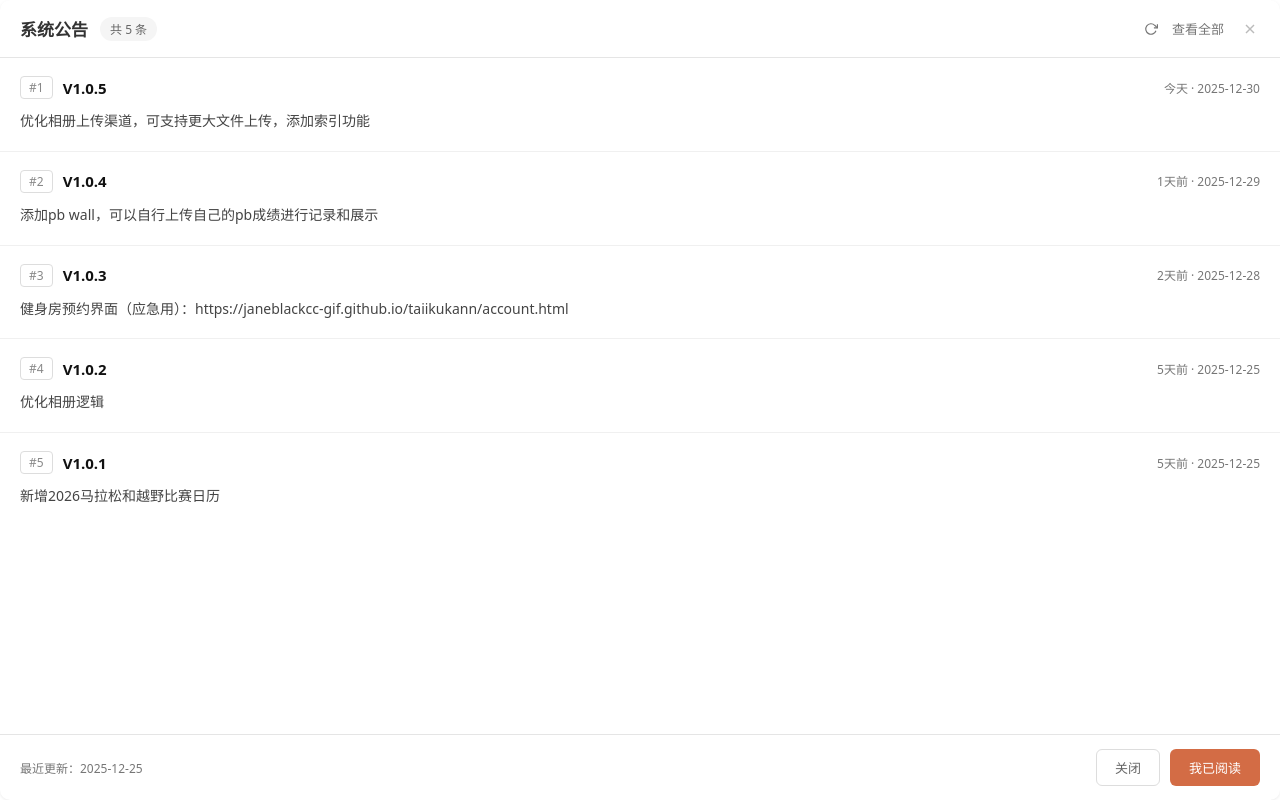
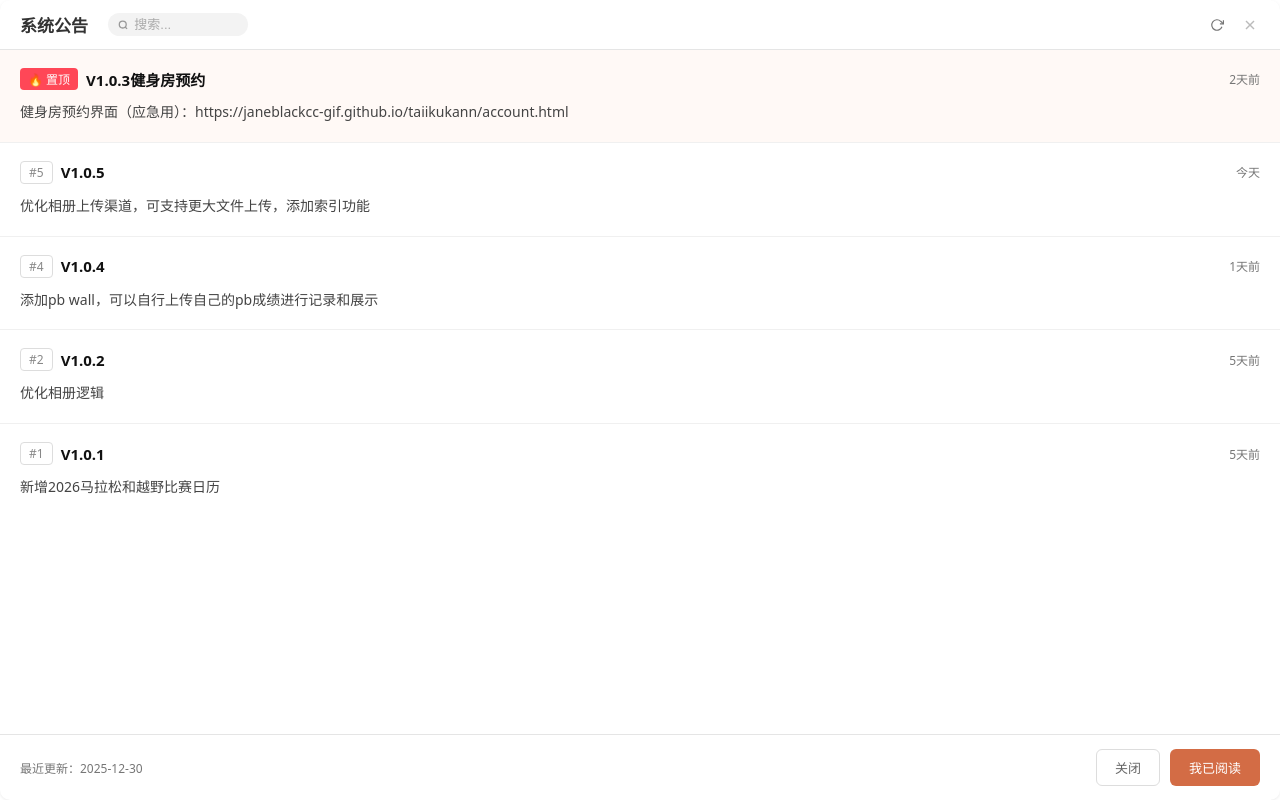
Before and after one commit to janeblackcc-gif/notion-notice, a plain HTML site: page index.html in a window 1280 px wide. Drawn offline with Linux system fonts and the light colour scheme.

Commit message:
function update

```diff
--- a/index.html
+++ b/index.html
@@ -10,6 +10,7 @@
             --text: #333;
             --text-light: #767676;
             --border: #E5E5E5;
+            --bg-search: #f3f3f3;
         }
         * { box-sizing: border-box; margin: 0; padding: 0; }
         body {
@@ -28,22 +29,44 @@
             box-shadow: 0 1px 3px rgba(0,0,0,0.08);
         }
         .header {
-            padding: 16px 20px;
+            padding: 12px 20px; /* 稍微减小padding以容纳搜索框 */
             border-bottom: 1px solid var(--border);
             display: flex;
             align-items: center;
             justify-content: space-between;
         }
-        .header-left { display: flex; align-items: center; gap: 12px; }
-        .title { font-size: 17px; font-weight: 600; }
-        .badge {
-            background: #F5F5F5;
-            color: #666;
-            padding: 3px 10px;
-            border-radius: 12px;
-            font-size: 12px;
+        .header-left { display: flex; align-items: center; gap: 12px; flex: 1; }
+        .title { font-size: 17px; font-weight: 600; white-space: nowrap; }
+
+        /* 搜索框样式 - Start */
+        .search-wrapper {
+            display: flex;
+            align-items: center;
+            background: var(--bg-search);
+            padding: 4px 10px;
+            border-radius: 16px;
+            margin-left: 8px;
+            transition: all 0.2s;
+            width: 140px; /* 默认宽度 */
         }
-        .header-right { display: flex; align-items: center; gap: 14px; }
+        .search-wrapper:focus-within {
+            background: #fff;
+            box-shadow: 0 0 0 2px var(--primary);
+            width: 180px; /* 聚焦时变宽 */
+        }
+        .search-icon { color: #999; margin-right: 6px; }
+        .search-input {
+            border: none;
+            background: transparent;
+            outline: none;
+            font-size: 13px;
+            color: var(--text);
+            width: 100%;
+        }
+        .search-input::placeholder { color: #aaa; }
+        /* 搜索框样式 - End */
+
+        .header-right { display: flex; align-items: center; gap: 14px; margin-left: 10px;}
         .link {
             color: var(--text-light);
             font-size: 13px;
@@ -55,6 +78,7 @@
             background: none;
             border: none;
             padding: 0;
+            white-space: nowrap;
         }
         .link:hover { color: var(--primary); }
         .close-btn {
@@ -78,6 +102,11 @@
         .card {
             padding: 18px 20px;
             border-bottom: 1px solid #F0F0F0;
+            transition: background 0.2s;
+        }
+        /* 置顶样式 */
+        .card.pinned {
+            background: #fff9f6; /* 轻微的背景色区分 */
         }
         .card:last-child { border-bottom: none; }
         .card-top {
@@ -86,13 +115,25 @@
             align-items: center;
             margin-bottom: 10px;
         }
-        .card-meta { display: flex; align-items: center; gap: 10px; }
+        .card-meta { display: flex; align-items: center; gap: 8px; }
         .version {
             font-size: 12px;
             color: #888;
             border: 1px solid #ddd;
             padding: 2px 8px;
             border-radius: 4px;
+        }
+        /* 置顶标签样式 */
+        .pin-badge {
+            font-size: 12px;
+            color: #fff;
+            background: #ff4757;
+            padding: 2px 8px;
+            border-radius: 4px;
+            font-weight: 500;
+            display: flex;
+            align-items: center;
+            gap: 2px;
         }
         .card-title { font-size: 15px; font-weight: 600; color: #111; }
         .timestamp { font-size: 12px; color: var(--text-light); }
@@ -143,17 +184,13 @@
             transition: all 0.15s;
             border: 1px solid transparent;
         }
-        .btn-outline {
-            background: #fff;
-            border-color: #ddd;
-            color: #666;
-        }
+        .btn-outline { background: #fff; border-color: #ddd; color: #666; }
         .btn-outline:hover { border-color: #999; color: #333; }
-        .btn-primary {
-            background: var(--primary);
-            color: #fff;
-        }
+        .btn-primary { background: var(--primary); color: #fff; }
         .btn-primary:hover { background: #c25d38; }
+
+        /* 搜索无结果提示 */
+        .no-result { text-align: center; padding: 40px; color: #999; font-size: 14px; display: none; }
     </style>
 </head>
 <body>
@@ -161,15 +198,20 @@
         <div class="header">
             <div class="header-left">
                 <span class="title">系统公告</span>
-                <span class="badge">共 <span id="count">0</span> 条</span>
+                <div class="search-wrapper">
+                    <svg class="search-icon" width="12" height="12" viewBox="0 0 24 24" fill="none" stroke="currentColor" stroke-width="3">
+                        <circle cx="11" cy="11" r="8"></circle>
+                        <line x1="21" y1="21" x2="16.65" y2="16.65"></line>
+                    </svg>
+                    <input type="text" id="searchInput" class="search-input" placeholder="搜索..." oninput="handleSearch()">
+                </div>
             </div>
             <div class="header-right">
-                <button class="link" onclick="location.reload()" aria-label="刷新">
+                <span class="badge" style="display:none">共 <span id="count">0</span> 条</span> <button class="link" onclick="location.reload()" aria-label="刷新">
                     <svg width="14" height="14" viewBox="0 0 24 24" fill="none" stroke="currentColor" stroke-width="2">
                         <path d="M23 4v6h-6"/><path d="M20.49 15a9 9 0 1 1-2.12-9.36L23 10"/>
                     </svg>
                 </button>
-                <a class="link" href="#">查看全部</a>
                 <button class="close-btn" onclick="markRead()" aria-label="关闭">
                     <svg width="16" height="16" viewBox="0 0 24 24" fill="none" stroke="currentColor" stroke-width="2">
                         <line x1="18" y1="6" x2="6" y2="18"/><line x1="6" y1="6" x2="18" y2="18"/>
@@ -177,14 +219,17 @@
                 </button>
             </div>
         </div>
+
         <div id="content" class="content"></div>
+        <div id="no-result" class="no-result">未找到相关公告</div>
+
         <div id="empty" class="empty">
             <div class="empty-icon">✅</div>
             <p>目前没有新通知</p>
             <button class="restore-btn" onclick="restore()">查看历史消息</button>
         </div>
         <div class="footer">
-            <div class="footer-info">最近更新：2025-12-25</div>
+            <div class="footer-info">最近更新：2025-12-30</div>
             <div class="footer-btns">
                 <button class="btn btn-outline" onclick="markRead()">关闭</button>
                 <button class="btn btn-primary" onclick="markRead()">我已阅读</button>
@@ -192,15 +237,18 @@
         </div>
     </div>
     <script>
+        // 数据源：增加 top: true 属性来实现置顶
         const data = [
             { id: 5, title: 'V1.0.5', date: '2025/12/30', content: '优化相册上传渠道，可支持更大文件上传，添加索引功能' },
             { id: 4, title: 'V1.0.4', date: '2025/12/29', content: '添加pb wall，可以自行上传自己的pb成绩进行记录和展示' },
-	    { id: 3, title: 'V1.0.3', date: '2025/12/28', content: '健身房预约界面（应急用）：https://janeblackcc-gif.github.io/taiikukann/account.html' },
+            { id: 3, title: 'V1.0.3健身房预约', date: '2025/12/28', content: '健身房预约界面（应急用）：https://janeblackcc-gif.github.io/taiikukann/account.html', top: true }, // 设置为置顶
             { id: 2, title: 'V1.0.2', date: '2025/12/25', content: '优化相册逻辑' },
             { id: 1, title: 'V1.0.1', date: '2025/12/25', content: '新增2026马拉松和越野比赛日历' }
         ];
+
         const KEY = 'notion_announce_read';
         const latestId = Math.max(...data.map(d => d.id));
+        let isSearching = false;
 
         function storage(action, val) {
             try {
@@ -216,27 +264,84 @@
             return diff === 0 ? '今天' : diff + '天前';
         }
 
-        function render(isRead) {
+        // 渲染函数，增加关键词过滤
+        function render(isRead, keyword = '') {
             const content = document.getElementById('content');
             const empty = document.getElementById('empty');
-            document.getElementById('count').textContent = data.length;
-            if (isRead) {
+            const noResult = document.getElementById('no-result');
+
+            // 如果正在搜索，强制显示内容区域
+            if (keyword) {
+                isRead = false;
+                isSearching = true;
+            } else {
+                isSearching = false;
+            }
+
+            // 过滤数据
+            let filteredData = data;
+            if (keyword) {
+                const lowerKey = keyword.toLowerCase();
+                filteredData = data.filter(item =>
+                    item.title.toLowerCase().includes(lowerKey) ||
+                    item.content.toLowerCase().includes(lowerKey)
+                );
+            }
+
+            // 排序逻辑：置顶优先 (top: true)，然后按 ID 倒序
+            filteredData.sort((a, b) => {
+                const topA = a.top ? 1 : 0;
+                const topB = b.top ? 1 : 0;
+                if (topA !== topB) return topB - topA; // 置顶在前
+                return b.id - a.id; // ID倒序
+            });
+
+            document.getElementById('count').textContent = filteredData.length;
+
+            if (isRead && !isSearching) {
                 content.style.display = 'none';
+                noResult.style.display = 'none';
                 empty.classList.add('show');
             } else {
+                empty.classList.remove('show');
+
+                if (filteredData.length === 0) {
+                    content.style.display = 'none';
+                    noResult.style.display = 'block';
+                } else {
+                    noResult.style.display = 'none';
                     content.style.display = 'block';
-                empty.classList.remove('show');
-                content.innerHTML = data.map((item, i) => `
-                    <div class="card">
+                    content.innerHTML = filteredData.map((item, i) => {
+                        // 检查是否置顶，添加特定样式和标签
+                        const pinHtml = item.top ? `<span class="pin-badge">🔥 置顶</span>` : `<span class="version">#${item.id}</span>`;
+                        const pinClass = item.top ? 'pinned' : '';
+
+                        return `
+                        <div class="card ${pinClass}">
                             <div class="card-top">
                                 <div class="card-meta">
-                                <span class="version">#${i + 1}</span>
+                                    ${pinHtml}
                                     <span class="card-title">${item.title}</span>
                                 </div>
-                            <span class="timestamp">${timeAgo(item.date)} · ${item.date.replace(/\//g, '-')}</span>
+                                <span class="timestamp">${timeAgo(item.date)}</span>
                             </div>
                             <div class="card-body"><p>${item.content}</p></div>
-                    </div>`).join('');
+                        </div>`;
+                    }).join('');
+                }
+            }
+        }
+
+        function handleSearch() {
+            const val = document.getElementById('searchInput').value;
+            // 如果在“全部已读”状态下开始搜索，我们需要临时忽略读取状态
+            const readId = parseInt(storage('get')) || 0;
+            const isRead = readId >= latestId;
+            render(isRead, val);
+
+            // 如果清空搜索，且原本是已读状态，恢复到已读界面
+            if (val === '' && isRead) {
+               render(true);
             }
         }
 
@@ -245,6 +350,7 @@
             content.style.opacity = '0';
             setTimeout(() => {
                 storage('set', latestId);
+                document.getElementById('searchInput').value = ''; // 标记已读时清空搜索
                 render(true);
                 content.style.opacity = '1';
             }, 250);
@@ -252,6 +358,7 @@
 
         function restore() {
             storage('del');
+            document.getElementById('searchInput').value = '';
             render(false);
         }
 
```
Lines whose indentation alone changed are shown as unchanged.
